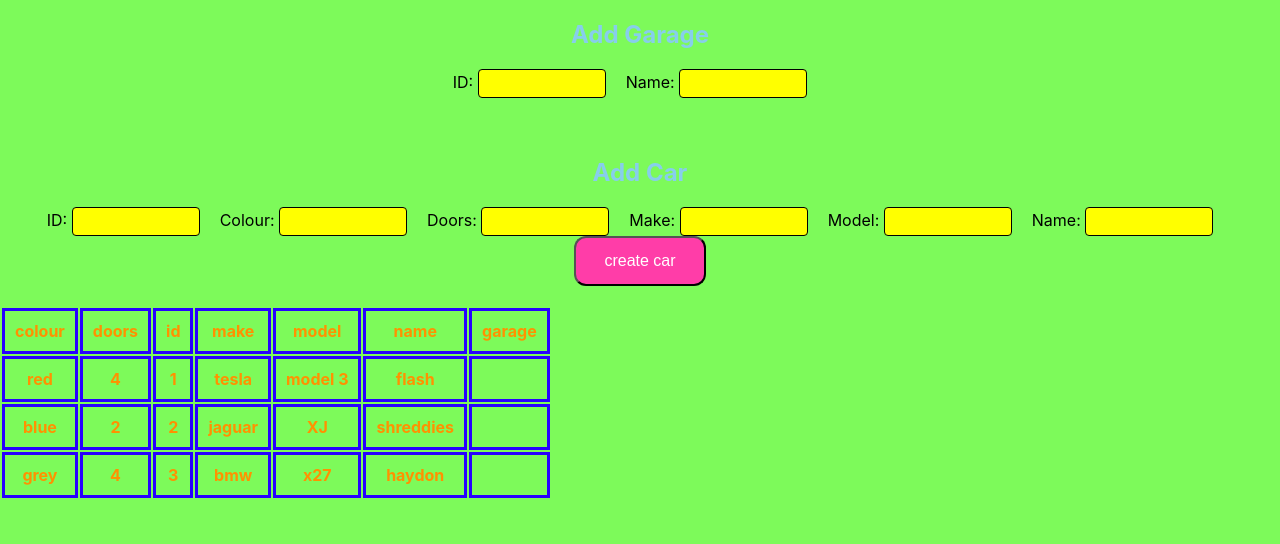
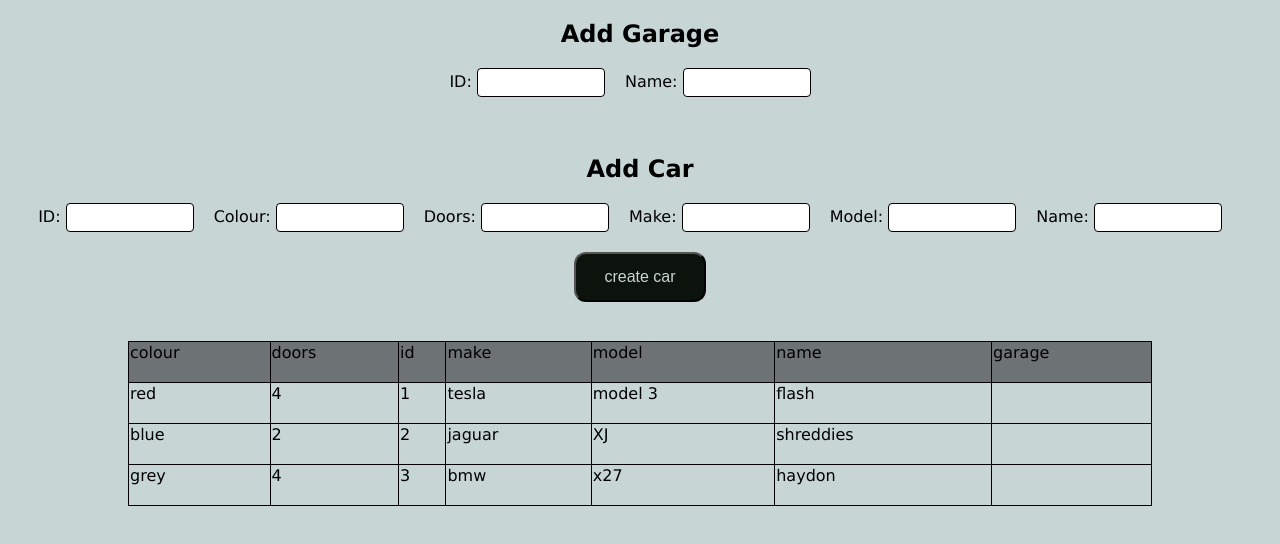
Before and after one commit to LuKeF-2021/React-Jest, a React (Create React App) app in the folder car-garage/: page / in a window 1280 px wide. Shown: the top 544 px of the page. Built offline with nearby package versions, Linux system fonts and the light colour scheme.

Commit message:
fixed UI stuff

```diff
--- a/car-garage/src/App.css
+++ b/car-garage/src/App.css
@@ -3,5 +3,6 @@
 }
 
 body {
-  background-color: #7dfa5a;
+  background-color: #C7D6D5;
+  font-family: Verdana, Geneva, Tahoma, sans-serif;
 }
--- a/car-garage/src/Webpage/CarTable.jsx
+++ b/car-garage/src/Webpage/CarTable.jsx
@@ -33,6 +33,7 @@ const CarTable = () => {
 	return (
 		<div className="align-items: center">
 			<table>
+				<thead>
 				<tr>
 					<th>colour</th>
 					<th>doors</th>
@@ -42,7 +43,9 @@ const CarTable = () => {
 					<th>name</th>
 					<th>garage</th>
 				</tr>
+				</thead>
 
+				<tbody>
 				{car.map((item) => (
 					<tr>
 						<th>{item.colour}</th>
@@ -54,6 +57,7 @@ const CarTable = () => {
 						<th>{item.garage}</th>
 					</tr>
 				))}
+				</tbody>
 			</table>
 		</div>
 	);
--- a/car-garage/src/Webpage/WebpageStyling.css
+++ b/car-garage/src/Webpage/WebpageStyling.css
@@ -5,54 +5,46 @@ input {
 	border: 1px solid black;
 	border-radius: 4px;
 	box-sizing: border-box;
-	font-family: Verdana, Geneva, Tahoma, sans-serif;
-    background-color: yellow;
 }
 
 
-
-#table_parent {
-    text-align: center;
-}
-h2 {
-    color: skyblue;
+thead {
+	background-color: #6D7275;
 }
 
+table {
+	border-collapse: collapse;
+	width: 80%;
+	margin-left: 10%;
+	margin-right: 10%;
+}
 tr {
-    color: rgb(255, 145, 0);
+    color: black;
     align-items: center;
+	border: 1px solid black;
 }
 
-th {
-    padding: 10px;
-    border: #2701ff;
-    border-style: solid;
-
-}
+th { text-align: left ; font-weight: 100; font-size: 16px; border: 1px solid black; padding-bottom: 20px}
 
 
 button {
-	font-size: 12pt;
-
+	font-size: 16px;
 }
 
 .btn {
-	background-color: #ff3da8;
-	color: white;
+	background-color: #0C120C;
+	color: #C7D6D5;
+	margin-top: 20px;
+	margin-bottom: 20px;
 	padding: 14px 28px;
 	cursor: pointer;
 	border-radius: 12px;
 }
 .btn:hover {
-	color: #ffa115;
-	background-color: white;
+	color: #0C120C;
+	background-color: #C7D6D5;
 }
 .btn:active {
-	color: #01ff63;
-	background-color: white;
+	color: #0C120C;
+	background-color: #C7D6D5;
 }
-.container {
-	border: 2px solid white;
-	border-radius: 5px;
-	padding: 20px;
-}
```
